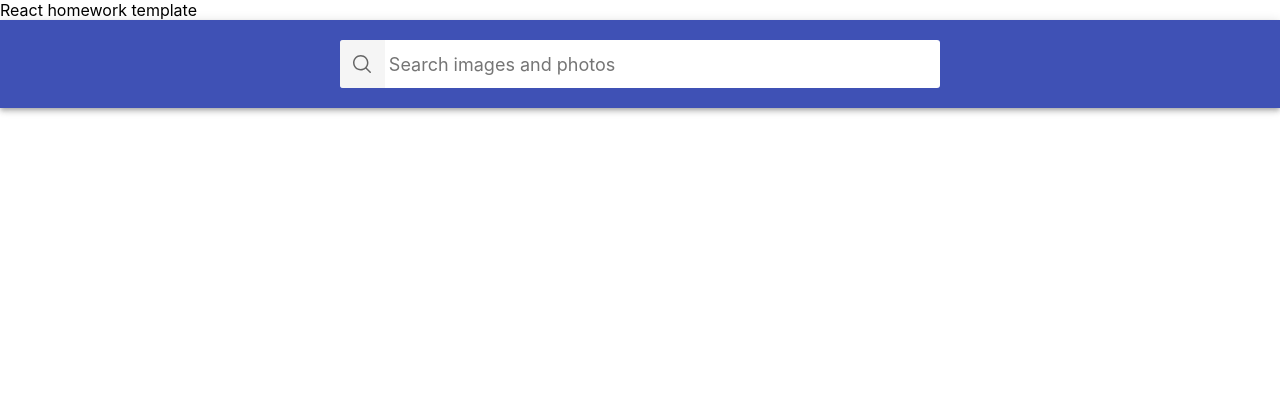
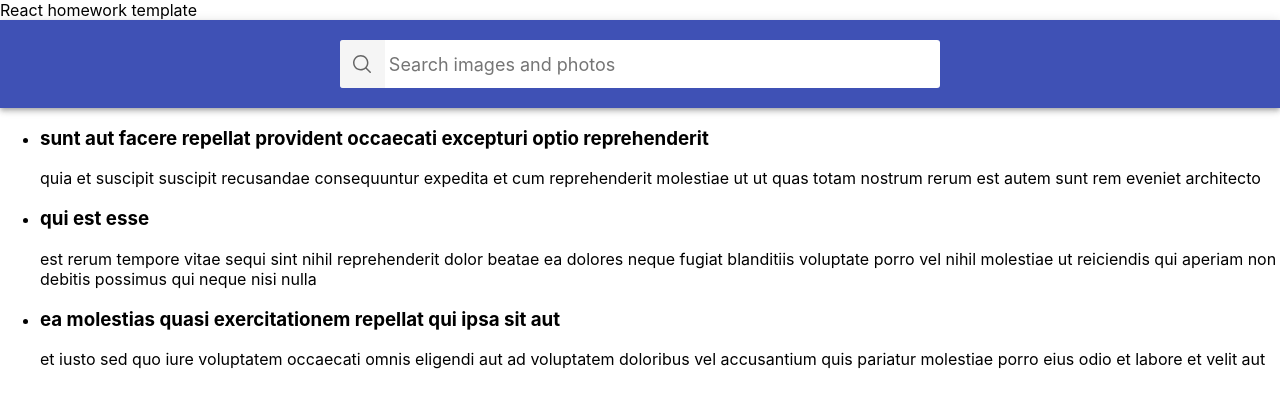
Before and after one commit to oleksandrmaliy/goit-react-hw-04-image-finder, a React (Create React App) app: page / in a window 1280 px wide. Shown: the top 408 px of the page. Built offline with nearby package versions, Linux system fonts and the light colour scheme.

Commit message:
Posts start

```diff
--- a/src/components/App.jsx
+++ b/src/components/App.jsx
@@ -1,6 +1,6 @@
 import React, { Component } from "react";
 import Searchbar from "./Searchbar";
-
+import Posts from './Posts';
 
 export class App extends Component {
 
@@ -15,6 +15,7 @@ export class App extends Component {
     <div>
       React homework template
       <Searchbar></Searchbar>
+      <Posts></Posts>
       {/* <ImageGallery>2</ImageGallery>
       <ImageGalleryItem>3</ImageGalleryItem>
       <Loader>4</Loader>
--- /dev/null
+++ b/src/components/Posts/Posts.jsx
@@ -0,0 +1,41 @@
+import { Component } from "react";
+
+import styles from './Posts.module.css';
+
+class Posts extends Component {
+    state = {
+        posts: [{
+            "userId": 1,
+            "id": 1,
+            "title": "sunt aut facere repellat provident occaecati excepturi optio reprehenderit",
+            "body": "quia et suscipit\nsuscipit recusandae consequuntur expedita et cum\nreprehenderit molestiae ut ut quas totam\nnostrum rerum est autem sunt rem eveniet architecto"
+            },
+            {
+            "userId": 1,
+            "id": 2,
+            "title": "qui est esse",
+            "body": "est rerum tempore vitae\nsequi sint nihil reprehenderit dolor beatae ea dolores neque\nfugiat blanditiis voluptate porro vel nihil molestiae ut reiciendis\nqui aperiam non debitis possimus qui neque nisi nulla"
+            },
+            {
+            "userId": 1,
+            "id": 3,
+            "title": "ea molestias quasi exercitationem repellat qui ipsa sit aut",
+            "body": "et iusto sed quo iure\nvoluptatem occaecati omnis eligendi aut ad\nvoluptatem doloribus vel accusantium quis pariatur\nmolestiae porro eius odio et labore et velit aut"
+            },
+        ]
+    }
+    render() {
+        const {posts} = this.state;
+        const elements = posts.map(({id, title, body}) => <li>
+            <h3>{title}</h3>
+            <p>{body}</p>
+        </li>);
+        return (
+            <ul>
+                {elements}
+            </ul>
+        )
+    }
+}
+
+export default Posts;
--- /dev/null
+++ b/src/components/Posts/index.js
@@ -0,0 +1 @@
+export { default } from './Posts';
```
Also changed, not shown: src/components/Button/Button.jsx (added), src/components/Posts/Posts.module.css (added).
